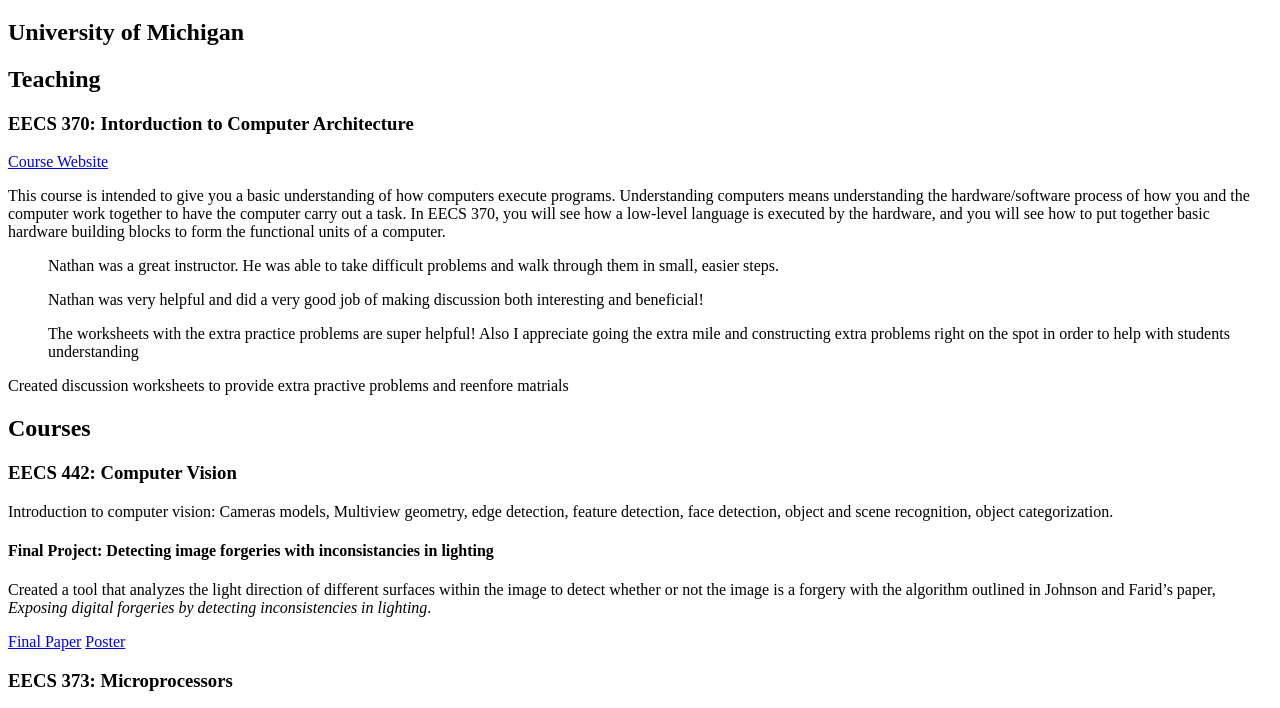
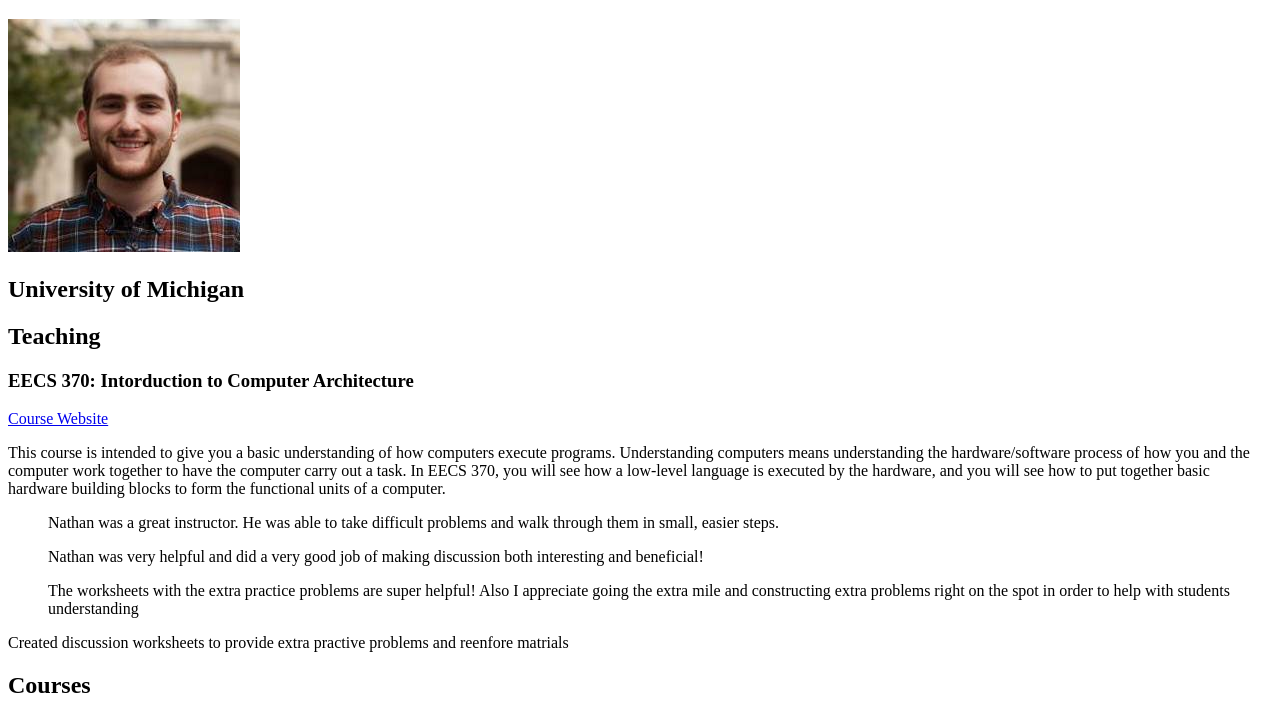
Before and after one commit to nimmerman/nimmerman.github.io, a plain HTML site: page index.html in a window 1280 px wide. Shown: the part 61-769 px from the top of the page. Drawn offline with Linux system fonts and the light colour scheme.

Commit message:
nathan pic

```diff
--- a/index.html
+++ b/index.html
@@ -10,6 +10,7 @@
 </head>
 <body>
 <h1>Nathan Immerman</h1>
+<img src="nathan.jpg">
     <h2>University of Michigan</h2>
         <h2>Teaching</h2>
         <h3>EECS 370: Intorduction to Computer Architecture</h3>
```
Also changed, not shown: nathan.jpg (added).
